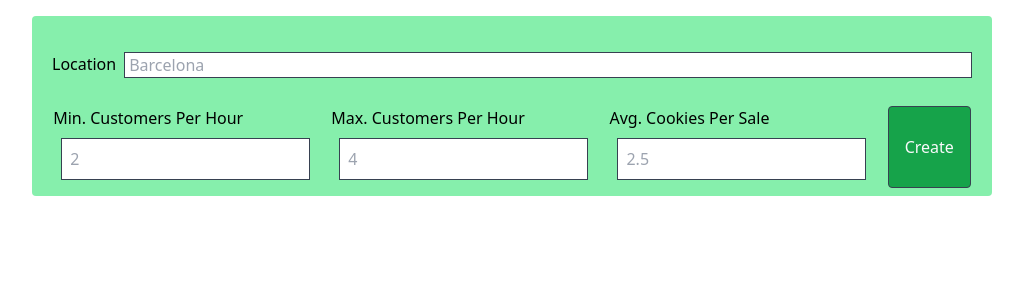
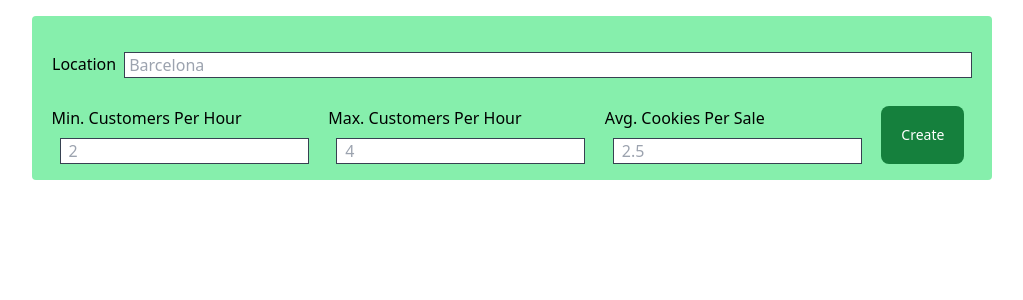
Before and after one commit to ianfshirley/cookie-stand-admin, a Next.js app: page /main in a window 1280 px wide. Shown: the top 300 px of the page, without its empty margins (128-1151 px from the left). Built offline with nearby package versions, Linux system fonts and the light colour scheme.

Commit message:
fixed form layout

```diff
--- a/pages/main.js
+++ b/pages/main.js
@@ -10,20 +10,20 @@ export default function Main() {
             <label for='location'>Location</label>
             <input name='location' id='location' placeholder='Barcelona' className='flex-auto ml-2 pl-1 border border-gray-700' />
           </div>
-          <div className='flex justify-evenly'>
+          <div className='flex flex-row justify-evenly'>
             <label>
               Min. Customers Per Hour
-              <input name='minimum_customers_per_hour' placeholder='2' className='block p-2 m-2 border border-gray-700' />
+              <input name='minimum_customers_per_hour' placeholder='2' className='block px-2 m-2 border border-gray-700' />
             </label>
             <label>
               Max. Customers Per Hour
-              <input name='maximum_customers_per_hour' placeholder='4' className='block p-2 m-2 border border-gray-700' />
+              <input name='maximum_customers_per_hour' placeholder='4' className='block px-2 m-2 border border-gray-700' />
             </label>
             <label>
               Avg. Cookies Per Sale
-              <input name='average_cookies_per_sale' placeholder='2.5' className='block p-2 m-2 border border-gray-700' />
+              <input name='average_cookies_per_sale' placeholder='2.5' className='block px-2 m-2 border border-gray-700' />
             </label>
-            <button className='px-4 py-1 bg-green-600 text-gray-50 border border-gray-700 rounded'>Create</button>
+            <button className='focus:outline-none text-white bg-green-700 hover:bg-green-800 focus:ring-4 focus:ring-green-300 font-medium rounded-lg text-sm px-5 py-2.5 mr-2 mb-2 dark:bg-green-600 dark:hover:bg-green-700 dark:focus:ring-green-800'>Create</button>
           </div>
         </form>
 
@@ -33,5 +33,4 @@ export default function Main() {
 }
 
 
-//  content-center
-// flex-auto p-2 m-2 border border-gray-700
+// button: px-4 bg-green-600 text-gray-50 border border-gray-700 rounded
```
